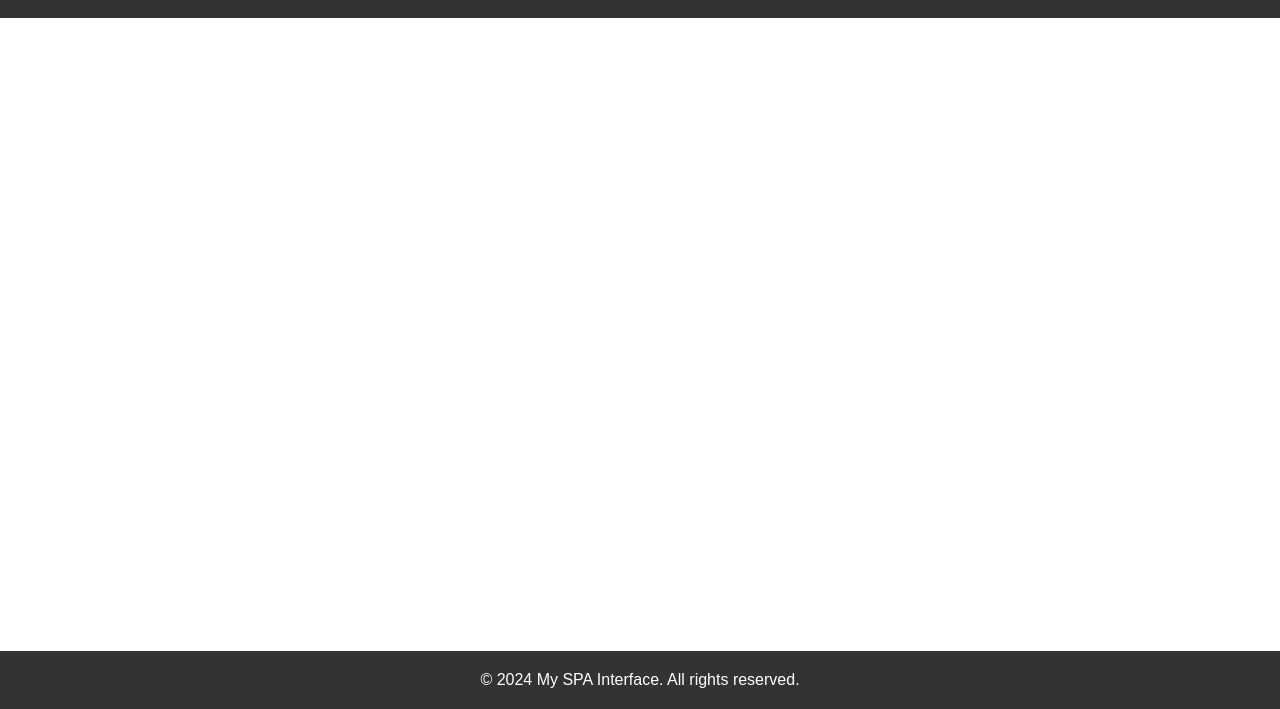
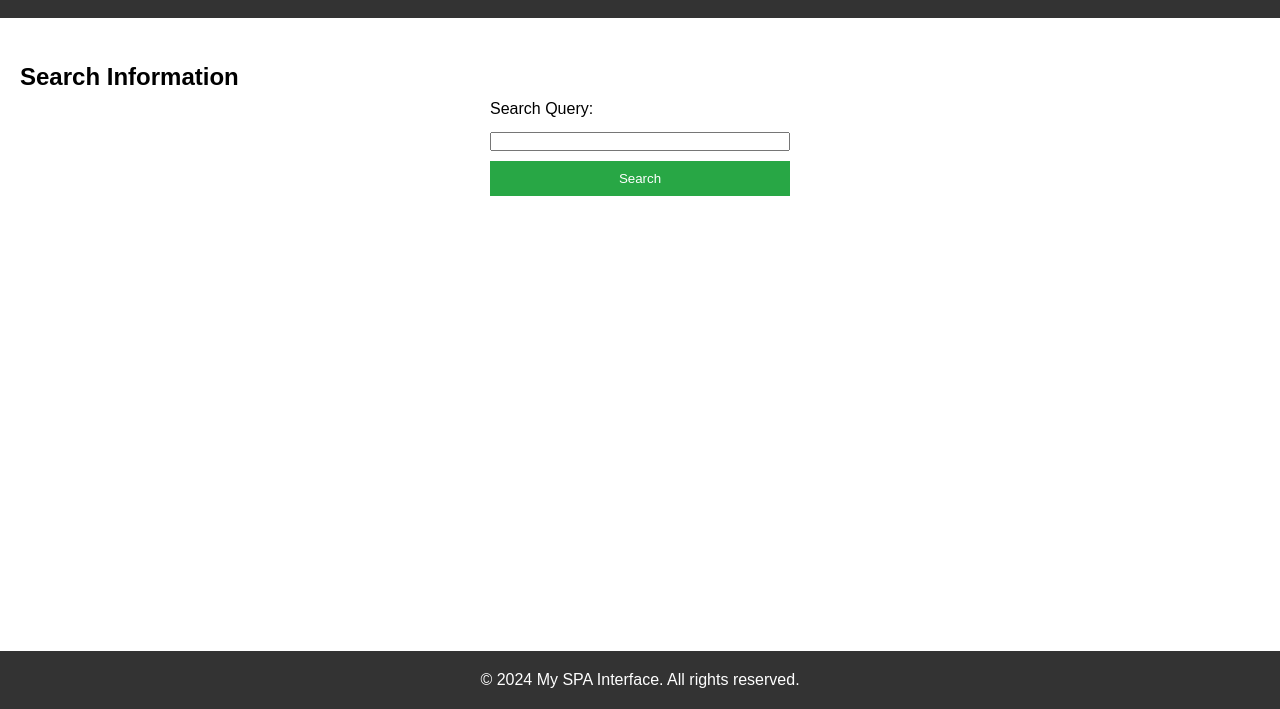
Before and after one commit to MikitaVitkouski/Timetable, a plain HTML site: page UI/index.html in a window 1280 px wide. Both pictures are taken after a click on the link "Search". Shown: the part 91-800 px from the top of the page. Drawn offline with Linux system fonts and the light colour scheme.

Commit message:
Added a new section search

```diff
--- a/UI/index.html
+++ b/UI/index.html
@@ -64,6 +64,15 @@
             </form>
         </section>
 
+        <section id="search" style="display: none;">
+            <h2>Search Information</h2>
+            <form>
+                <label for="search-query">Search Query:</label>
+                <input type="text" id="search-query" name="search-query" required>
+                <button type="submit">Search</button>
+            </form>
+        </section>
+
     </main>
 
     <footer>
```
